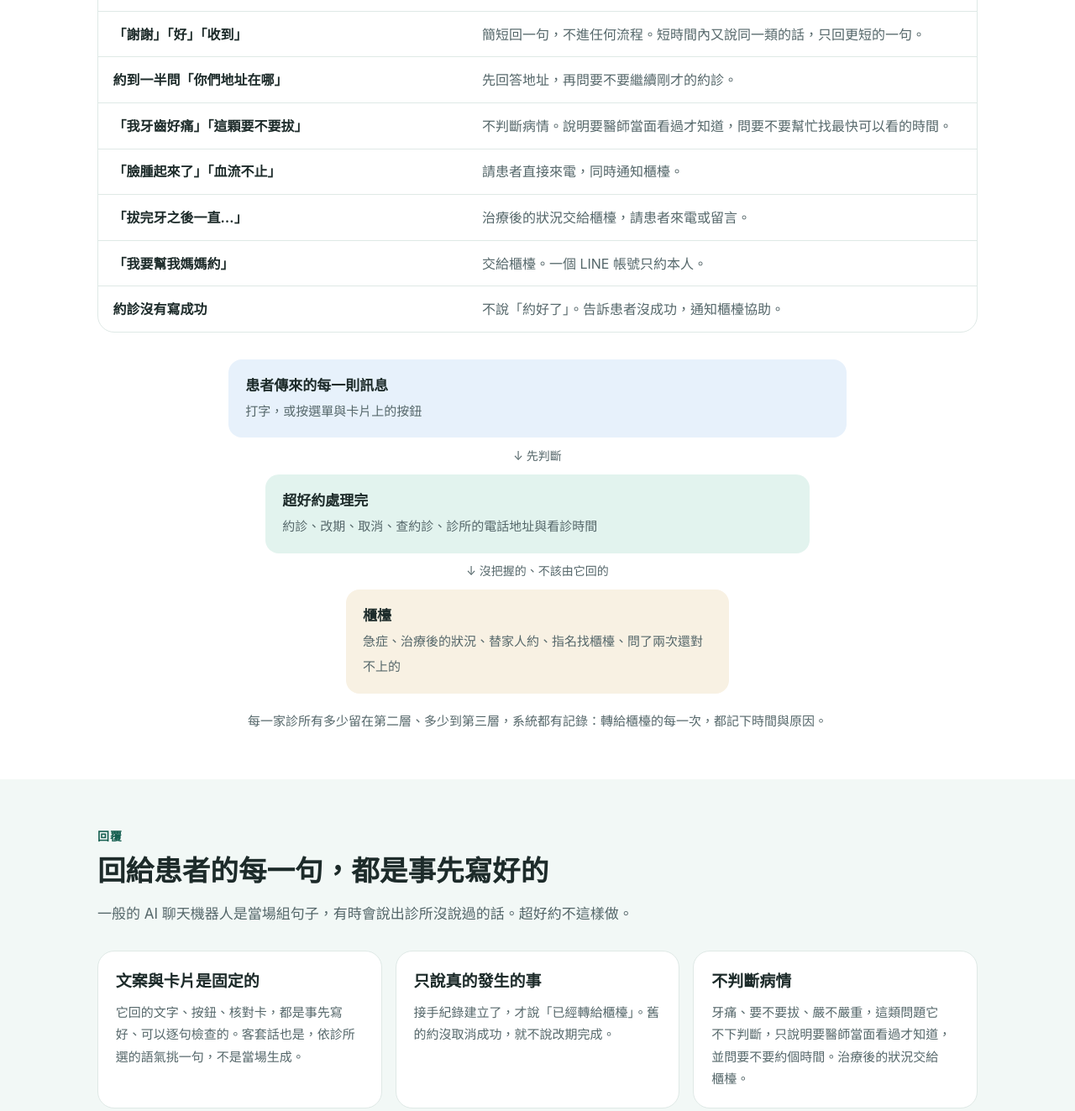
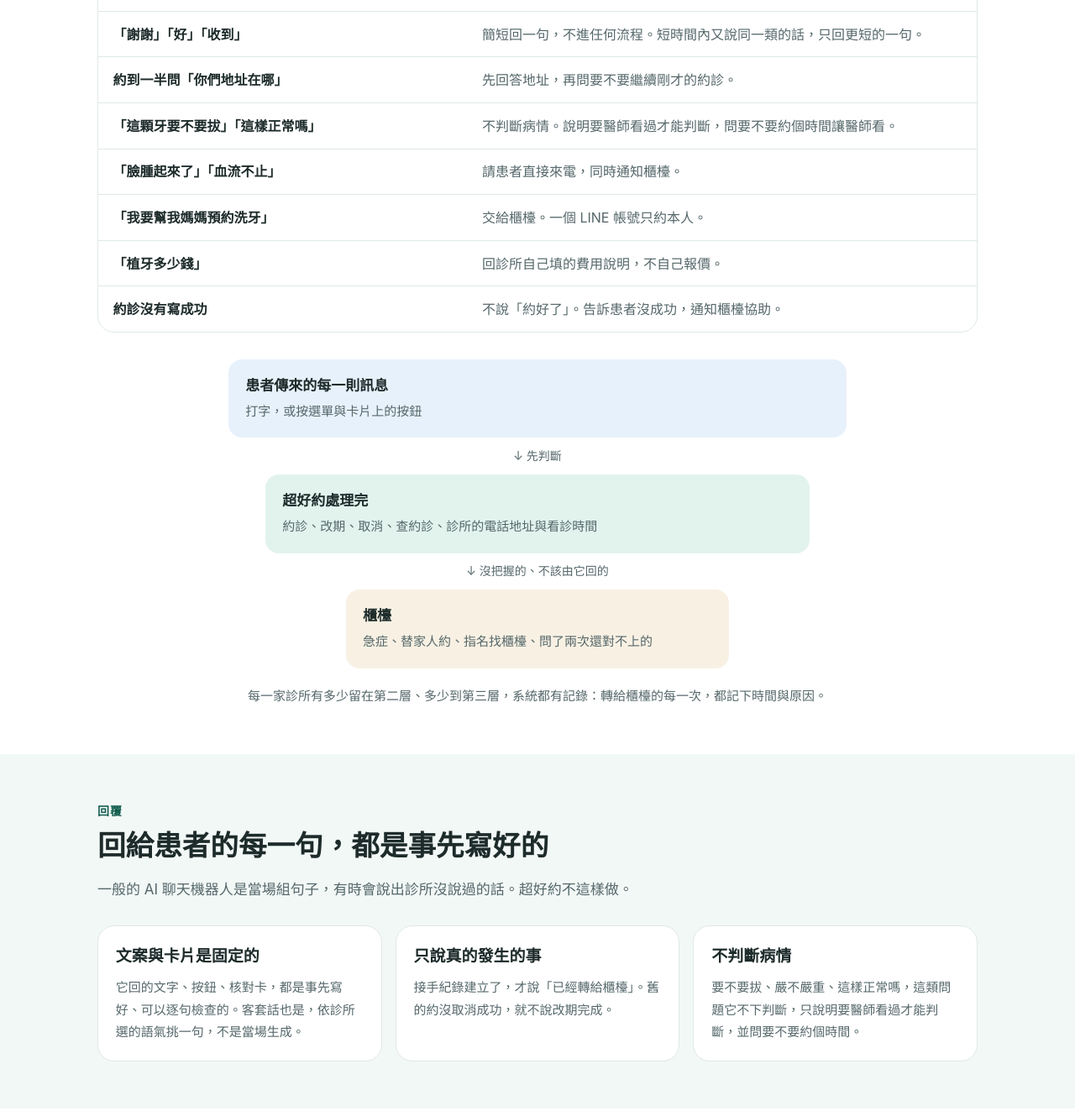
Before and after one commit to sona-orbit/chaohaoyue, a plain HTML site: page model/index.html in a window 1280 px wide. Shown: the part 1720-3043 px from the top of the page at 84% size. Drawn offline with Linux system fonts and the light colour scheme.

Commit message:
Model page: examples match measured behaviour

```diff
--- a/model/index.html
+++ b/model/index.html
@@ -80,10 +80,10 @@
     <tr><th>問了兩次還是對不上</th><td>通知櫃檯，請患者稍候。</td></tr>
     <tr><th>「謝謝」「好」「收到」</th><td>簡短回一句，不進任何流程。短時間內又說同一類的話，只回更短的一句。</td></tr>
     <tr><th>約到一半問「你們地址在哪」</th><td>先回答地址，再問要不要繼續剛才的約診。</td></tr>
-    <tr><th>「我牙齒好痛」「這顆要不要拔」</th><td>不判斷病情。說明要醫師當面看過才知道，問要不要幫忙找最快可以看的時間。</td></tr>
+    <tr><th>「這顆牙要不要拔」「這樣正常嗎」</th><td>不判斷病情。說明要醫師看過才能判斷，問要不要約個時間讓醫師看。</td></tr>
     <tr><th>「臉腫起來了」「血流不止」</th><td>請患者直接來電，同時通知櫃檯。</td></tr>
-    <tr><th>「拔完牙之後一直…」</th><td>治療後的狀況交給櫃檯，請患者來電或留言。</td></tr>
-    <tr><th>「我要幫我媽媽約」</th><td>交給櫃檯。一個 LINE 帳號只約本人。</td></tr>
+    <tr><th>「我要幫我媽媽預約洗牙」</th><td>交給櫃檯。一個 LINE 帳號只約本人。</td></tr>
+    <tr><th>「植牙多少錢」</th><td>回診所自己填的費用說明，不自己報價。</td></tr>
     <tr><th>約診沒有寫成功</th><td>不說「約好了」。告訴患者沒成功，通知櫃檯協助。</td></tr>
     </tbody>
   </table></div>
@@ -92,7 +92,7 @@
     <div class="arrow">↓ 先判斷</div>
     <div class="lv l2"><b>超好約處理完</b><span>約診、改期、取消、查約診、診所的電話地址與看診時間</span></div>
     <div class="arrow">↓ 沒把握的、不該由它回的</div>
-    <div class="lv l3"><b>櫃檯</b><span>急症、治療後的狀況、替家人約、指名找櫃檯、問了兩次還對不上的</span></div>
+    <div class="lv l3"><b>櫃檯</b><span>急症、替家人約、指名找櫃檯、問了兩次還對不上的</span></div>
   </div>
   <p class="aside center">每一家診所有多少留在第二層、多少到第三層，系統都有記錄：轉給櫃檯的每一次，都記下時間與原因。</p>
 </div></section>
@@ -105,7 +105,7 @@
   <div class="feat c3">
     <div class="stepcard"><h3>文案與卡片是固定的</h3><p>它回的文字、按鈕、核對卡，都是事先寫好、可以逐句檢查的。客套話也是，依診所選的語氣挑一句，不是當場生成。</p></div>
     <div class="stepcard"><h3>只說真的發生的事</h3><p>接手紀錄建立了，才說「已經轉給櫃檯」。舊的約沒取消成功，就不說改期完成。</p></div>
-    <div class="stepcard"><h3>不判斷病情</h3><p>牙痛、要不要拔、嚴不嚴重，這類問題它不下判斷，只說明要醫師當面看過才知道，並問要不要約個時間。治療後的狀況交給櫃檯。</p></div>
+    <div class="stepcard"><h3>不判斷病情</h3><p>要不要拔、嚴不嚴重、這樣正常嗎，這類問題它不下判斷，只說明要醫師看過才能判斷，並問要不要約個時間。</p></div>
   </div>
 </div></section>
 <section class="block"><div class="wrap">
```
Also changed, not shown: blog/when-a-clinic-line-bot-should-not-reply/index.html (+2 -2 lines), patients/index.html (+1 -1 lines), support/index.html (+1 -1 lines).
